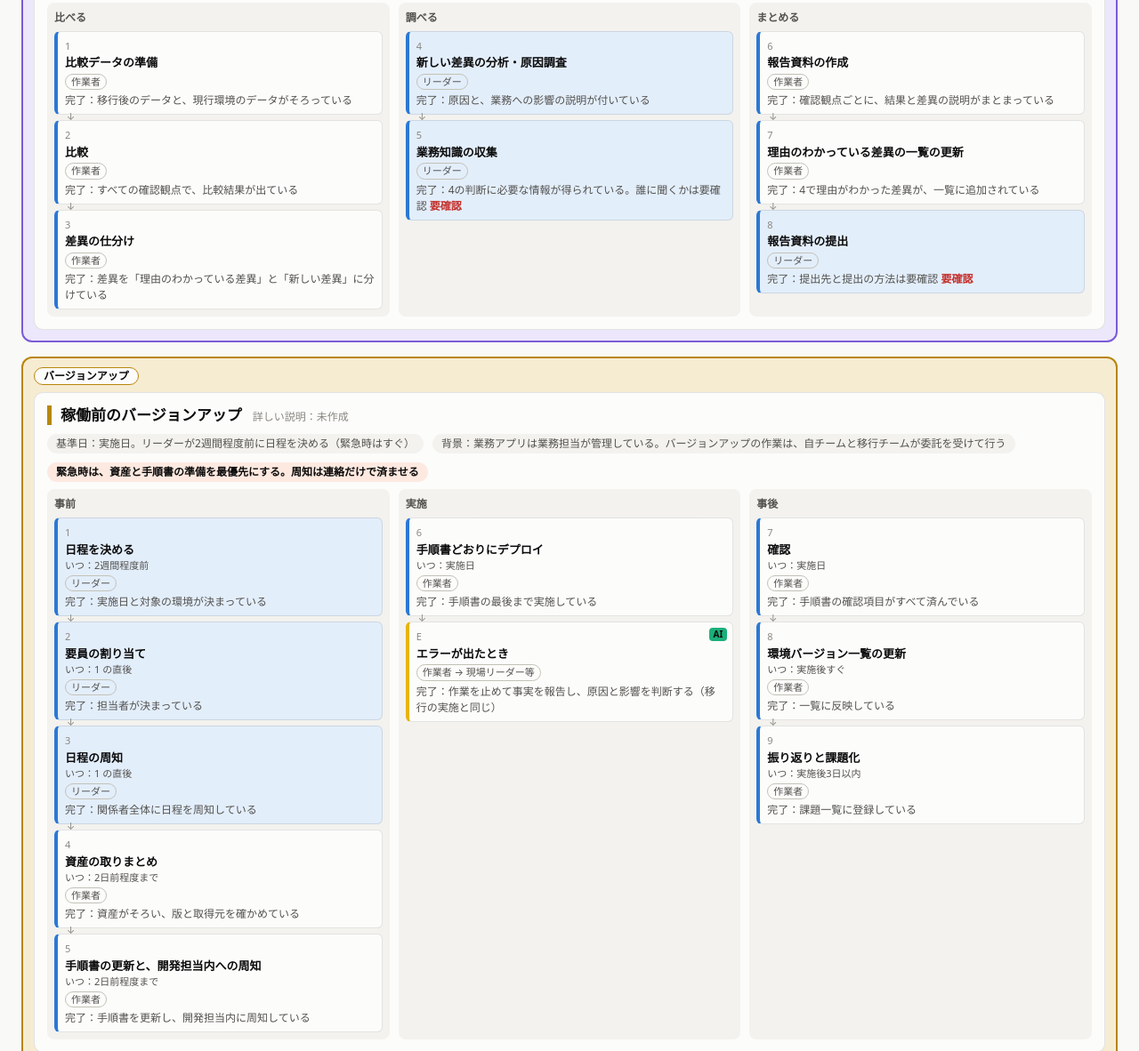
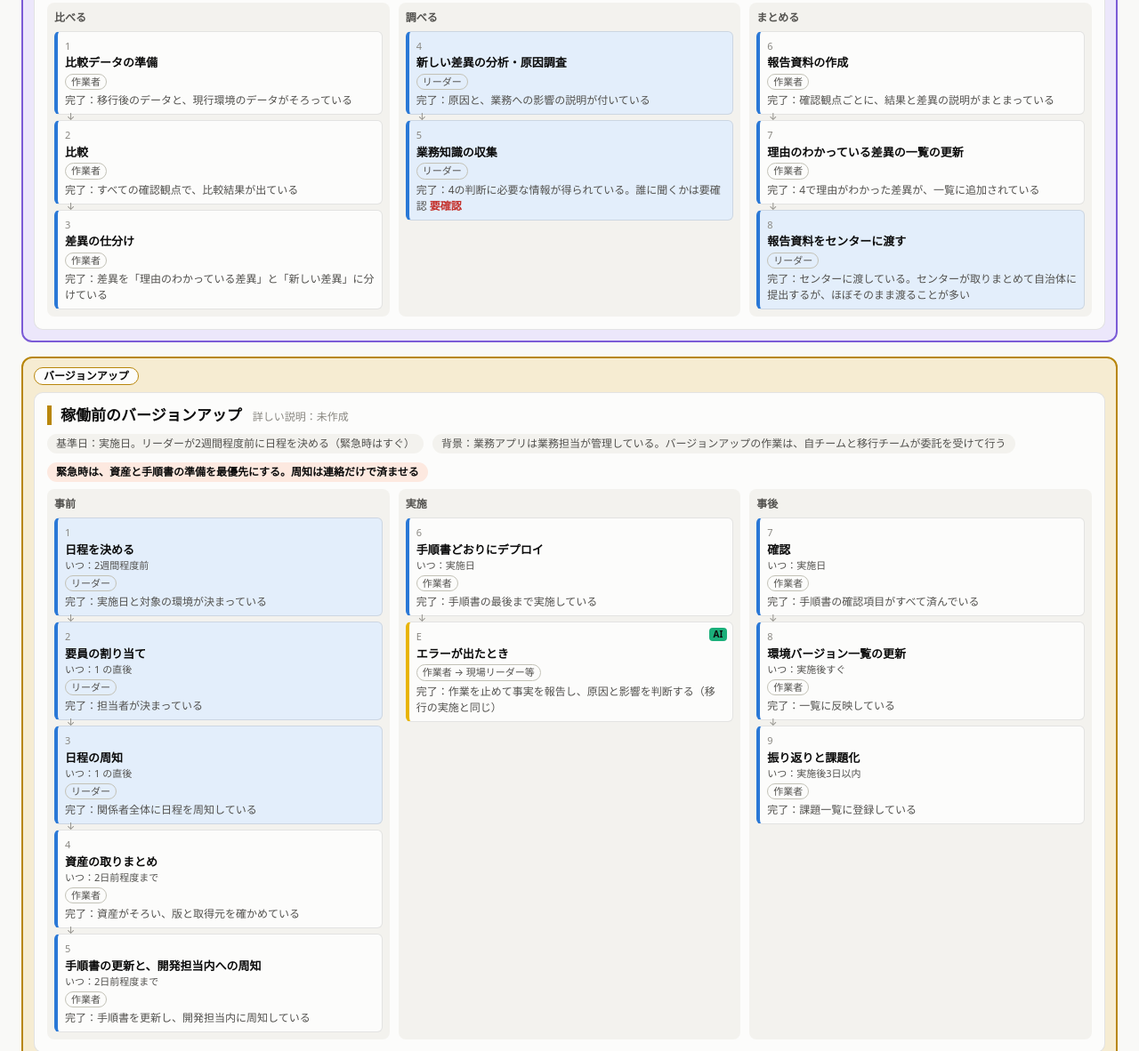
Before and after one commit to takakou32/jichitai-sagyo-mieruka, a plain HTML site: page 全体まとめ.html in a window 1280 px wide. Shown: the part 3022-4204 px from the top of the page at 89% size. Drawn offline with Linux system fonts and the light colour scheme.

Commit message:
移行結果の確認：報告資料の提出先をセンターに決め、要確認から外す
Co-Authored-By: Claude Opus 5.5 <noreply@anthropic.com>

```diff
--- a/全体まとめ.html
+++ b/全体まとめ.html
@@ -282,7 +282,7 @@
         { name: "まとめる", steps: [
           { no: "6", t: "報告資料の作成", who: "作業者", c: "own", done: "確認観点ごとに、結果と差異の説明がまとまっている" },
           { no: "7", t: "理由のわかっている差異の一覧の更新", who: "作業者", c: "own", done: "4で理由がわかった差異が、一覧に追加されている" },
-          { no: "8", t: "報告資料の提出", who: "リーダー", c: "leader", done: "提出先と提出の方法は要確認", todo: true }
+          { no: "8", t: "報告資料をセンターに渡す", who: "リーダー", c: "leader", done: "センターに渡している。センターが取りまとめて自治体に提出するが、ほぼそのまま渡ることが多い" }
         ] }
       ] },
     { id: "vupre", name: "稼働前のバージョンアップ",
@@ -394,7 +394,7 @@
   var OPEN = [
     { t: "センターに決めてもらうこと", items: ["致命的なエラーかどうかの判断者", "Go/No-Go・切り戻しの判断者・判断期限・判断基準"] },
     { t: "自チームで決めること", items: ["令和9年度の連絡フロー（現場リーダー等へのつなぎ方）", "来年度の体制案", "作るツールの絞り込み（M2）"] },
-    { t: "あとで扱うこと", items: ["その他・窓口ソリューションのイベントの中身", "受け入れテストの各論（指示文の型、要否の観点）", "フローの要確認：最終確認の支援の範囲、業務知識の聞き先、報告資料の提出先"] }
+    { t: "あとで扱うこと", items: ["その他・窓口ソリューションのイベントの中身", "受け入れテストの各論（指示文の型、要否の観点）", "フローの要確認：最終確認の支援の範囲、業務知識の聞き先"] }
   ];
 
   // =====================================================================
```
Also changed, not shown: 1 other file.
